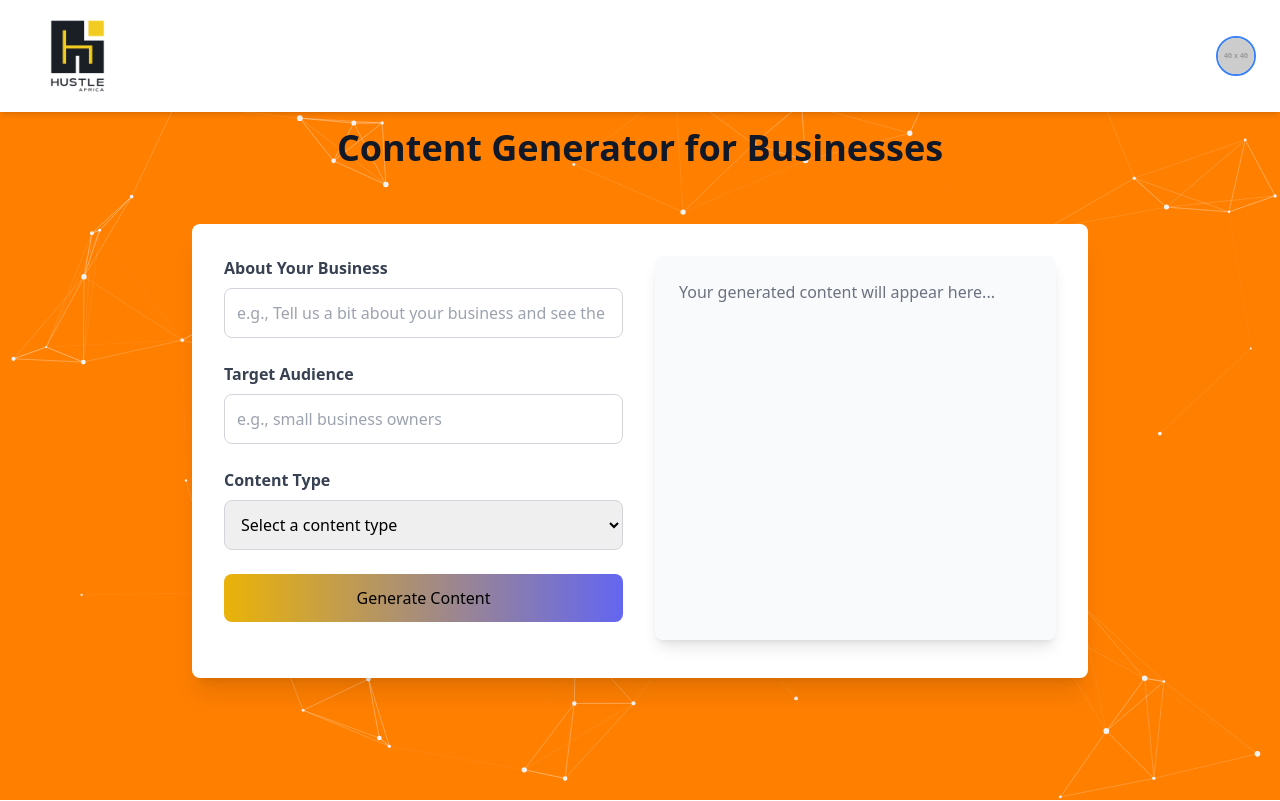
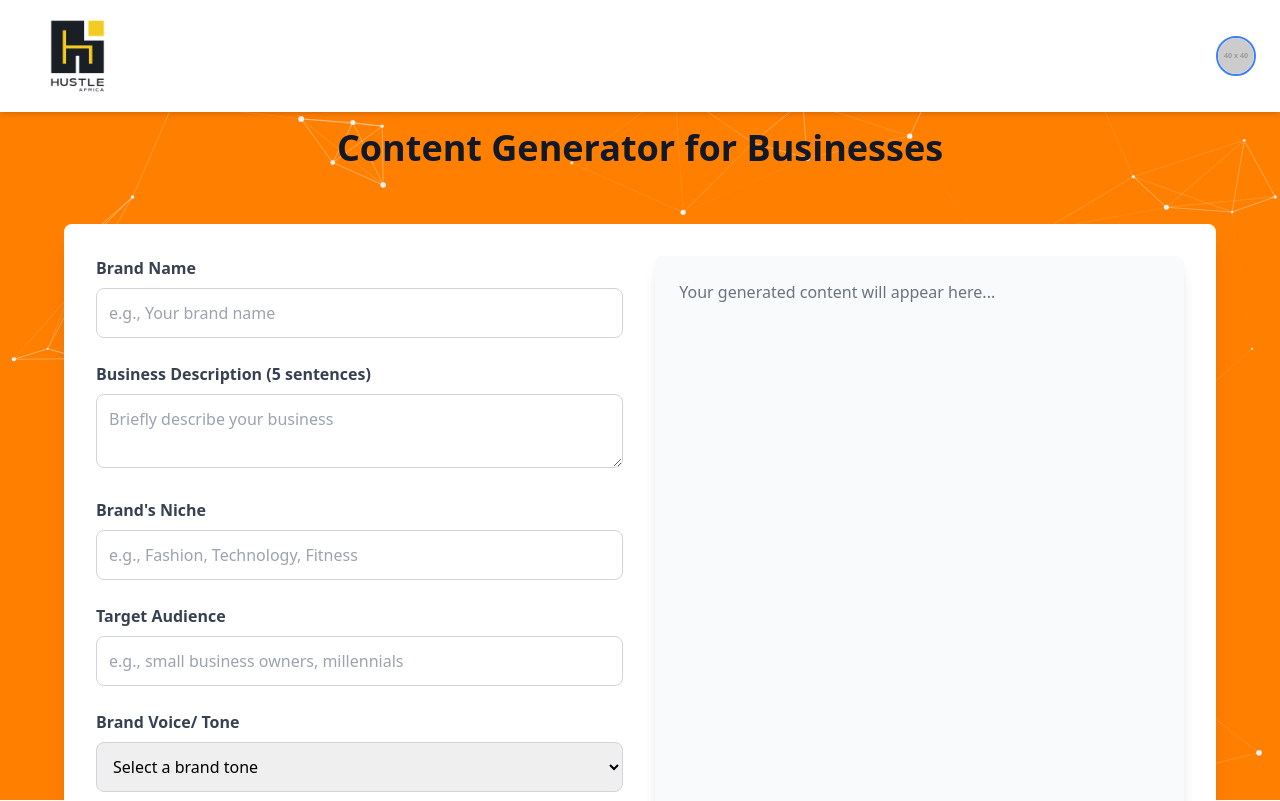
Before and after one commit to lurdslurv/SimpleHeadline, a React (Create React App) app: page / in a window 1280 px wide. Shown: the top 801 px of the page. Built offline with nearby package versions, Linux system fonts and the light colour scheme.

Commit message:
Making app better and Adding modern scrolls

```diff
--- a/package.json
+++ b/package.json
@@ -13,6 +13,7 @@
     "react-dom": "^18.3.1",
     "react-scripts": "5.0.1",
     "react-tsparticles": "^2.12.2",
+    "tailwind-scrollbar": "^3.1.0",
     "tsparticles": "^3.5.0",
     "web-vitals": "^2.1.4"
   },
--- a/src/components/ContentCreation.js
+++ b/src/components/ContentCreation.js
@@ -3,7 +3,10 @@ import { fetchAIContent } from "../services/aiService.js";
 
 const ContentCreation = () => {
   const [businessName, setBusinessName] = useState('');
+  const [businessDescription, setBusinessDescription] = useState('');
+  const [niche, setNiche] = useState('');
   const [audience, setAudience] = useState('');
+  const [brandTone, setBrandTone] = useState('');
   const [contentType, setContentType] = useState('');
   const [headline, setHeadline] = useState('');
   const [content, setContent] = useState('');
@@ -17,7 +20,7 @@ const ContentCreation = () => {
 
     try {
         // Create the prompt based on user input
-        const prompt = `Generate a headline and content for a ${contentType} targeting ${audience} for a business about ${businessName}.`;
+        const prompt = `Generate a content for a ${contentType} targeting ${audience} for a business named ${businessName} that is in the niche of ${niche} with a brand tone of ${brandTone}. The business description is: ${businessDescription}.`;
 
         // Fetch content from AI API
         const aiResponse = await fetchAIContent(prompt);
@@ -27,24 +30,24 @@ const ContentCreation = () => {
 
         // Extract content from the response
         if (aiResponse.length > 0) {
-          const generatedContent = aiResponse; // Access the generated content
+          const generatedContent = aiResponse;
 
           // Separate headline and content
-            const textParts = generatedContent.split('\n'); // Splitting by newline or another delimiter
-            const newHeadline = textParts[0]; // First part as headline
-            const newContent = textParts.slice(1).join('\n'); // Remaining parts as content
+            // const textParts = generatedContent.split('\n'); // Splitting by newline or another delimiter
+            // const newHeadline = textParts[0]; // First part as headline
+            // const newContent = textParts.slice(1).join('\n'); // Remaining parts as content
 
-            if (newHeadline.length <= 0){
-                setIniHead('')
-            } else{
-                setHeadline(newHeadline);
-            }
+            // if (newHeadline.length <= 0){
+            //     setIniHead('')
+            // } else{
+            //     setHeadline(newHeadline);
+            // }
 
-          setContent(newContent);
+          setContent(generatedContent);
 
 
         } else {
-          setError('Unexpected response format from API.');
+          setError('Oops! Something Broke.');
         }
 
 
@@ -57,17 +60,38 @@ const ContentCreation = () => {
     };
 
     return (
-    <div className="bg-white p-8 rounded-lg shadow-xl mt-8 w-full max-w-4xl">
+      <div className="bg-white p-8 rounded-lg shadow-xl mt-8 w-full max-w-6xl">
         <div className="flex flex-col md:flex-row gap-8">
           {/* Left: Form Section */}
           <div className="w-full md:w-1/2">
             <div className="mb-6">
-            <label className="block text-gray-700 font-semibold mb-2">About Your Business</label>
+              <label className="block text-gray-700 font-semibold mb-2">Brand Name</label>
               <input
                 type="text"
                 value={businessName}
                 onChange={(e) => setBusinessName(e.target.value)}
-              placeholder="e.g., Tell us a bit about your business and see the magic!"
+                placeholder="e.g., Your brand name"
+                className="w-full p-3 rounded-lg border border-gray-300 focus:outline-none focus:ring-2 focus:ring-blue-500"
+              />
+            </div>
+
+            <div className="mb-6">
+              <label className="block text-gray-700 font-semibold mb-2">Business Description (5 sentences)</label>
+              <textarea
+                value={businessDescription}
+                onChange={(e) => setBusinessDescription(e.target.value)}
+                placeholder="Briefly describe your business"
+                className="w-full p-3 rounded-lg border border-gray-300 focus:outline-none focus:ring-2 focus:ring-blue-500"
+              />
+            </div>
+
+            <div className="mb-6">
+              <label className="block text-gray-700 font-semibold mb-2">Brand's Niche</label>
+              <input
+                type="text"
+                value={niche}
+                onChange={(e) => setNiche(e.target.value)}
+                placeholder="e.g., Fashion, Technology, Fitness"
                 className="w-full p-3 rounded-lg border border-gray-300 focus:outline-none focus:ring-2 focus:ring-blue-500"
               />
             </div>
@@ -78,9 +102,25 @@ const ContentCreation = () => {
                 type="text"
                 value={audience}
                 onChange={(e) => setAudience(e.target.value)}
-              placeholder="e.g., small business owners"
+                placeholder="e.g., small business owners, millennials"
                 className="w-full p-3 rounded-lg border border-gray-300 focus:outline-none focus:ring-2 focus:ring-blue-500"
               />
+            </div>
+
+            <div className="mb-6">
+              <label className="block text-gray-700 font-semibold mb-2">Brand Voice/ Tone</label>
+              <select
+                value={brandTone}
+                onChange={(e) => setBrandTone(e.target.value)}
+                className="w-full p-3 rounded-lg border border-gray-300 focus:outline-none focus:ring-2 focus:ring-blue-500"
+              >
+                <option value="">Select a brand tone</option>
+                <option value="Friendly">Friendly</option>
+                <option value="Professional">Professional</option>
+                <option value="Witty">Witty</option>
+                <option value="Inspirational">Inspirational</option>
+                <option value="Casual">Casual</option>
+              </select>
             </div>
 
             <div className="mb-6">
@@ -91,26 +131,24 @@ const ContentCreation = () => {
                 className="w-full p-3 rounded-lg border border-gray-300 focus:outline-none focus:ring-2 focus:ring-blue-500"
               >
                 <option value="">Select a content type</option>
-              <option value="Blog Post">Blog Post</option>
-              <option value="Instagram Post">Instagram Post</option>
-              <option value="Ad Copy">Ad Copy</option>
+                <option value="Brand Story">Brand Story</option>
+                <option value="Social Media Content">Social Media Content</option>
+                <option value="Viral Hook/Headline">Viral Hook/Headline</option>
               </select>
             </div>
 
             <button
               onClick={generateContent}
-            disabled={loading} // Disable button while loading
+              disabled={loading}
               className="w-full bg-gradient-to-r from-yellow-500 to-indigo-500 text-black py-3 px-4 rounded-lg hover:shadow-lg transition duration-200 ease-in-out mb-6"
             >
               {loading ? 'Generating...' : 'Generate Content'}
             </button>
             {error && <p className="text-red-500">{error}</p>}
-
           </div>
 
-
           {/* Right: Generated Output */}
-        <div className="w-full md:w-1/2 bg-gray-50 p-6 rounded-lg shadow-lg h-96 overflow-y-auto">
+          <div className="w-full md:w-1/2 bg-gray-50 p-6 rounded-lg shadow-lg h-[99vh] overflow-y-auto custom-scrollbar scroll-smooth ">
             {headline || content ? (
               <>
                 <h2 className="text-2xl font-bold text-gray-800 mb-4">{iniHead}</h2>
--- a/src/index.css
+++ b/src/index.css
@@ -2,6 +2,52 @@
 @tailwind components;
 @tailwind utilities;
 
+
+@layer utilities {
+  /* Custom modern scrollbar */
+.custom-scrollbar::-webkit-scrollbar {
+  width: 12px; /* Slightly wider scrollbar for better usability */
+}
+
+.custom-scrollbar::-webkit-scrollbar-track {
+  background: rgba(240, 240, 240, 0.7); /* Light transparent background */
+  border-radius: 10px; /* Rounded track edges */
+  box-shadow: inset 0 0 5px rgba(0, 0, 0, 0.1); /* Subtle inner shadow */
+}
+
+.custom-scrollbar::-webkit-scrollbar-thumb {
+  background: linear-gradient(180deg, #4c51bf, #fed620); /* Gradient with brand colors */
+  border-radius: 10px;
+  box-shadow: inset 0 0 5px rgba(0, 0, 0, 0.2); /* Slight inner shadow for a 3D effect */
+}
+
+.custom-scrollbar::-webkit-scrollbar-thumb:hover {
+  background: linear-gradient(180deg, #3b82f6, #ffc107); /* Change colors on hover */
+  box-shadow: 0 0 10px rgba(0, 0, 0, 0.3); /* Glow effect on hover */
+}
+
+.custom-scrollbar::-webkit-scrollbar-thumb:active {
+  background: linear-gradient(180deg, #fed620, #4c51bf); /* Reverse gradient when active */
+}
+
+
+/* Custom scrollbar styles */
+.custom-scrollbar::-webkit-scrollbar {
+  width: 10px; /* Set the width of the scrollbar */
+}
+
+.custom-scrollbar::-webkit-scrollbar-track {
+  background: #f1f1f1; /* Background of the scrollbar track */
+  border-radius: 10px;  /* Round the track */
+}
+
+.custom-scrollbar::-webkit-scrollbar-thumb {
+  background-color: #fed620; /* Color of the scrollbar thumb */
+  border-radius: 10px;  /* Round the thumb */
+  border: 3px solid #f1f1f1; /* Add a small border for better aesthetics */
+}
+
+}
 
 
 
--- a/src/services/aiService.js
+++ b/src/services/aiService.js
@@ -10,7 +10,7 @@ export const fetchAIContent = async (promptText) => {
       body: JSON.stringify({
         prompt: promptText,
         numResults: 1,
-        maxTokens: 100, // adjust as necessary
+        maxTokens: 150, // adjust as necessary
         temperature: 0.7,
         topP: 1,
       }),
--- a/tailwind.config.js
+++ b/tailwind.config.js
@@ -7,7 +7,9 @@ module.exports = {
   variants: {
     extend: {},
   },
-  plugins: [],
+  plugins: [
+    require('tailwind-scrollbar'),
+  ],
 }
 
 
```
Also changed, not shown: 1 other file (tests, documents, lock files or other folders). Lines whose indentation alone changed are shown as unchanged.
